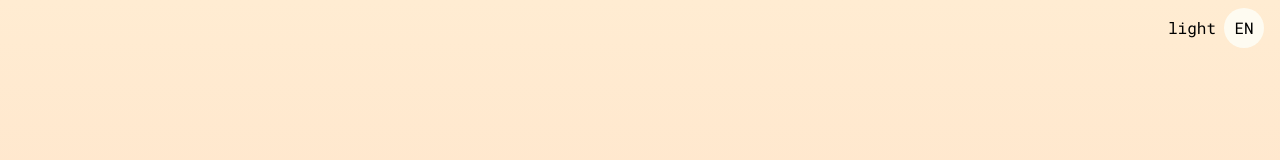
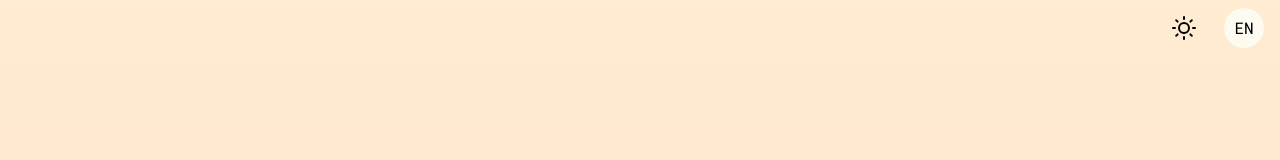
Before and after one commit to MatthieuD134/matthieu-daulhiac-portfolio, a Next.js app: page / in a window 1280 px wide. Shown: the top 160 px of the page. Built offline with nearby package versions, Linux system fonts and the light colour scheme.

Commit message:
add icons instead of text to toggle theme

```diff
--- a/src/components/base/layout.tsx
+++ b/src/components/base/layout.tsx
@@ -7,7 +7,7 @@ export default function Layout({ children }: { children: ReactNode }) {
   return (
     <>
       <nav
-        className={`absolute p-2 w-full flex justify-end text-black dark:text-white ${robotoMono.className}`}
+        className={`absolute p-2 w-full flex justify-end gap-5 text-black dark:text-white ${robotoMono.className}`}
       >
         <ThemeToggle />
         <LanguageSelector />
--- a/src/components/base/theme-toggle.tsx
+++ b/src/components/base/theme-toggle.tsx
@@ -1,5 +1,7 @@
-import { useCallback } from 'react';
+import { useCallback, useMemo } from 'react';
 import { THEMES, useSetTheme, useTheme } from './theme-context';
+import MoonIcon from '../icons/moon-icon';
+import SunIcon from '../icons/sun-icon';
 
 export default function ThemeToggle() {
   const theme = useTheme();
@@ -13,5 +15,10 @@ export default function ThemeToggle() {
     }
   }, [theme, setTheme]);
 
-  return <button onClick={() => toggleTheme()}>{theme}</button>;
+  const currentIcon = useMemo(() => {
+    if (theme === THEMES.dark) return <MoonIcon />;
+    return <SunIcon />;
+  }, [theme]);
+
+  return <button onClick={() => toggleTheme()}>{currentIcon}</button>;
 }
--- /dev/null
+++ b/src/components/icons/moon-icon.tsx
@@ -0,0 +1,21 @@
+import { SVGProps } from 'react';
+
+const MoonIcon = (props: SVGProps<SVGSVGElement>) => (
+  <svg
+    xmlns="http://www.w3.org/2000/svg"
+    width="24"
+    height="24"
+    viewBox="0 0 24 24"
+    fill="none"
+    stroke="currentColor"
+    strokeWidth="2"
+    strokeLinecap="round"
+    strokeLinejoin="round"
+    className="feather feather-moon"
+    {...props}
+  >
+    <path d="M21 12.79A9 9 0 1 1 11.21 3 7 7 0 0 0 21 12.79z"></path>
+  </svg>
+);
+
+export default MoonIcon;
--- /dev/null
+++ b/src/components/icons/sun-icon.tsx
@@ -0,0 +1,29 @@
+import { SVGProps } from 'react';
+
+const SunIcon = (props: SVGProps<SVGSVGElement>) => (
+  <svg
+    xmlns="http://www.w3.org/2000/svg"
+    width="24"
+    height="24"
+    viewBox="0 0 24 24"
+    fill="none"
+    stroke="currentColor"
+    strokeWidth="2"
+    strokeLinecap="round"
+    strokeLinejoin="round"
+    className="feather feather-sun"
+    {...props}
+  >
+    <circle cx="12" cy="12" r="5"></circle>
+    <line x1="12" y1="1" x2="12" y2="3"></line>
+    <line x1="12" y1="21" x2="12" y2="23"></line>
+    <line x1="4.22" y1="4.22" x2="5.64" y2="5.64"></line>
+    <line x1="18.36" y1="18.36" x2="19.78" y2="19.78"></line>
+    <line x1="1" y1="12" x2="3" y2="12"></line>
+    <line x1="21" y1="12" x2="23" y2="12"></line>
+    <line x1="4.22" y1="19.78" x2="5.64" y2="18.36"></line>
+    <line x1="18.36" y1="5.64" x2="19.78" y2="4.22"></line>
+  </svg>
+);
+
+export default SunIcon;
```
